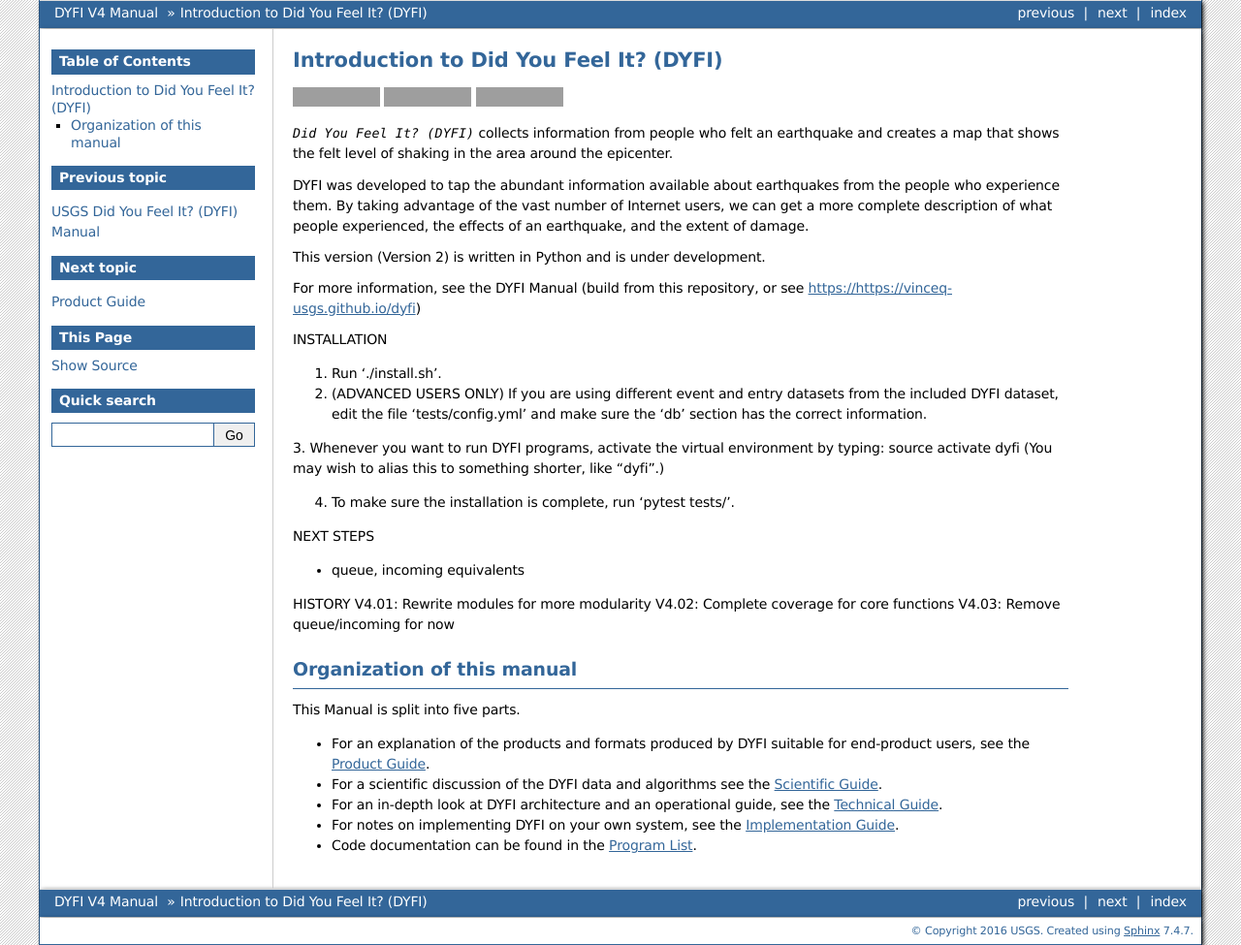
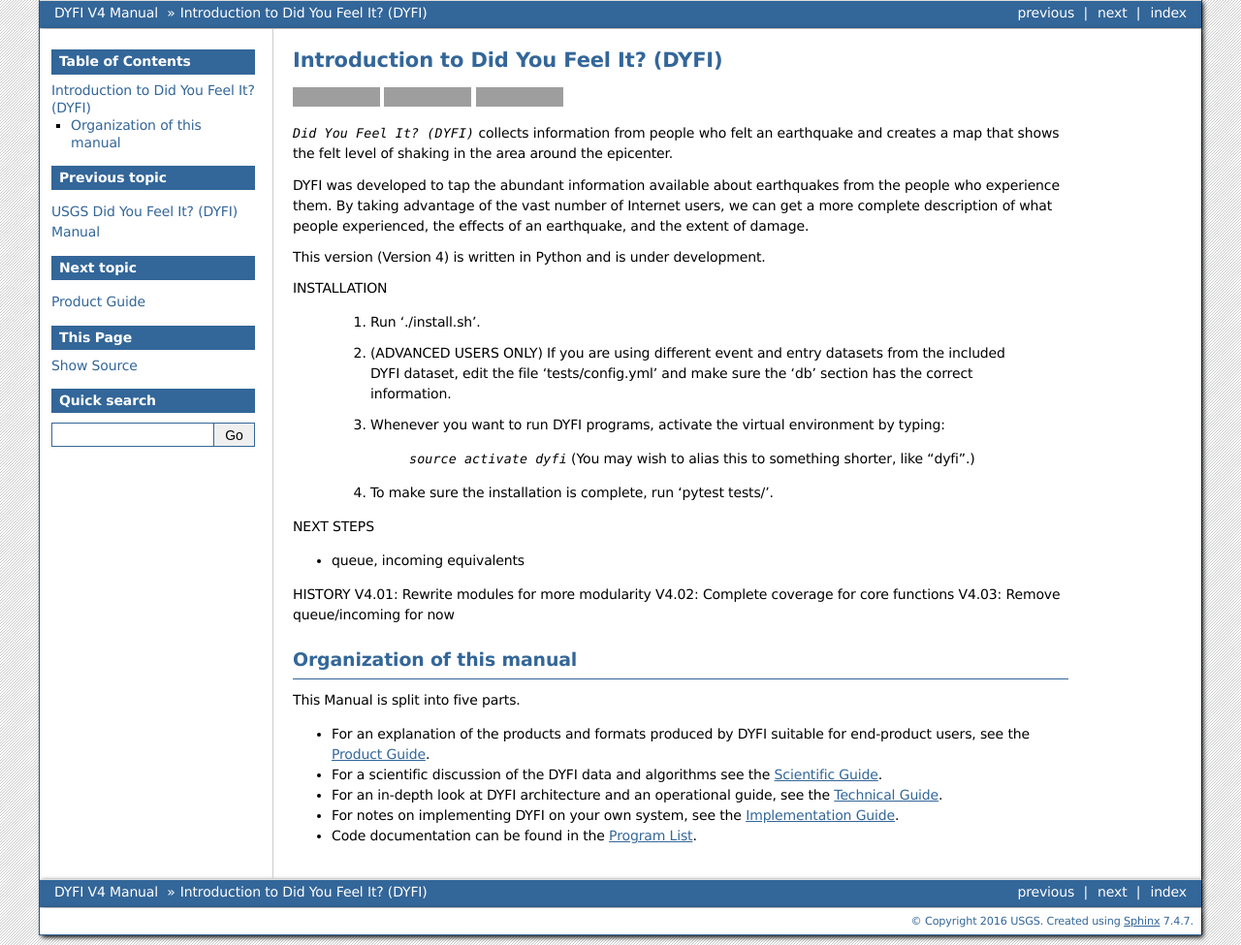
Before and after one commit to vinceq-usgs/dyfi4, a Sphinx documentation site: the page built from docs/introduction.rst, in a window 1280 px wide. Shown: the whole page at 97% size. Built offline with Sphinx 7.4.7, drawn with Linux system fonts in a browser that asks for light colours; pages that are not in the unit, such as notebooks, are missing from menus; grey boxes are pictures that could not be loaded.

Commit message:
Doc test

```diff
--- a/README.rst
+++ b/README.rst
@@ -17,22 +17,20 @@
 
 DYFI was developed to tap the abundant information available about earthquakes from the people who experience them. By taking advantage of the vast number of Internet users, we can get a more complete description of what people experienced, the effects of an earthquake, and the extent of damage.
 
-This version (Version 2) is written in Python and is under development.
-
-For more information, see the DYFI Manual (build from this repository, or see https://https://vinceq-usgs.github.io/dyfi)
+This version (Version 4) is written in Python and is under development.
 
 INSTALLATION
 
-1. Run './install.sh'.
+    1. Run './install.sh'.
 
-2. (ADVANCED USERS ONLY) If you are using different event and entry datasets from the included DYFI dataset, edit the file 'tests/config.yml' and make sure the 'db' section has the correct information.
+    2. (ADVANCED USERS ONLY) If you are using different event and entry datasets from the included DYFI dataset, edit the file 'tests/config.yml' and make sure the 'db' section has the correct information.
 
-3. Whenever you want to run DYFI programs, activate the virtual environment by typing:
-source activate dyfi
-(You may wish to alias this to something shorter, like "dyfi".)
+    3. Whenever you want to run DYFI programs, activate the virtual environment by typing:
 
-4. To make sure the installation is complete, run 'pytest tests/'.
+        `source activate dyfi`
+        (You may wish to alias this to something shorter, like "dyfi".)
 
+    4. To make sure the installation is complete, run 'pytest tests/'.
 
 NEXT STEPS
 
--- a/docs/index.rst
+++ b/docs/index.rst
@@ -6,14 +6,16 @@
 USGS Did You Feel It? (DYFI) Manual
 ===================================
 
-Source code and documentation can be found at https://github.com/vinceq-usgs/dyfi4
+Source code can be found at https://github.com/vinceq-usgs/dyfi4
+
+See manual at https://vinceq-usgs.github.io/dyfi4/
 
 Contents:
 
 .. toctree::
    :maxdepth: 2
 
-   includeme
+   includeme.rst
 
    introduction.rst
    product-guide.rst
```
Also changed, not shown: 1 other file.
